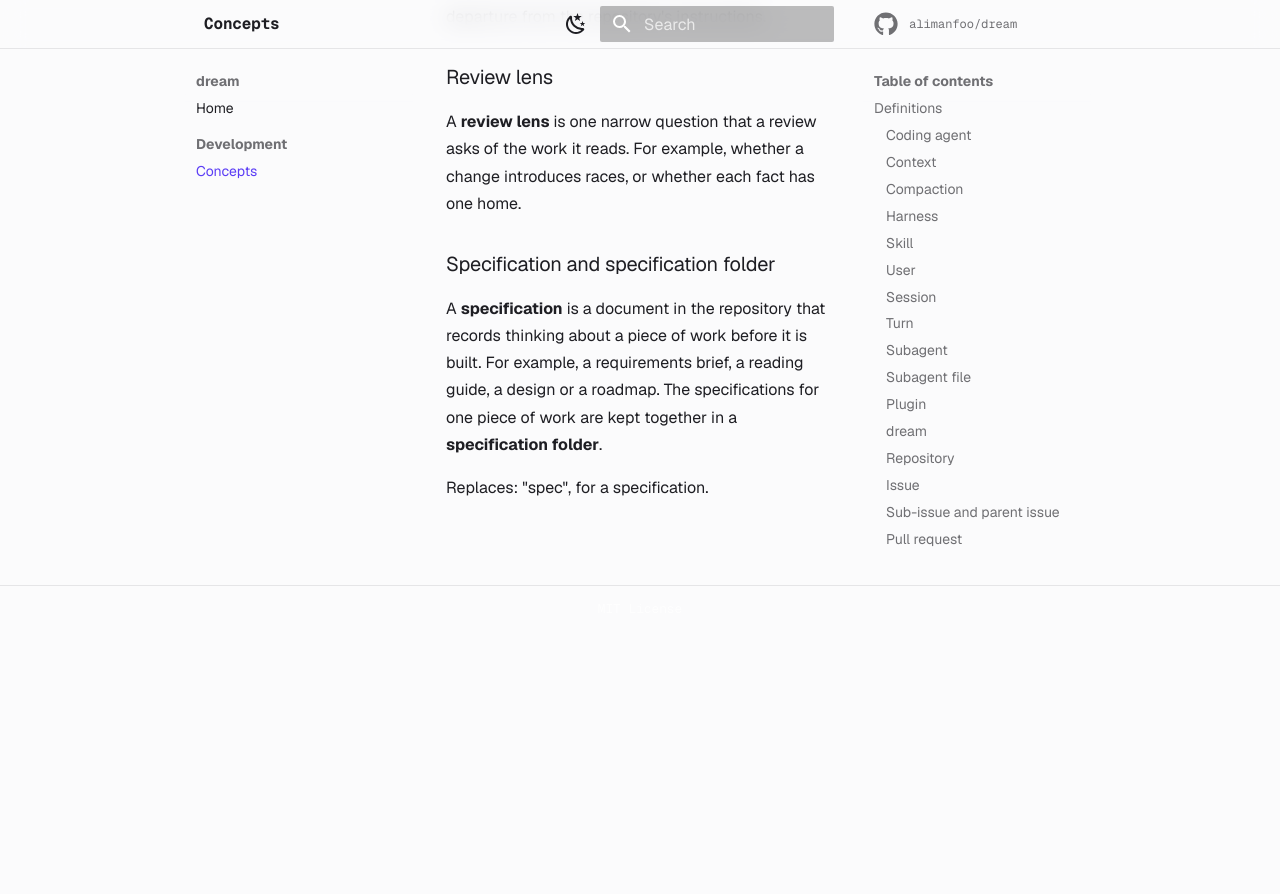
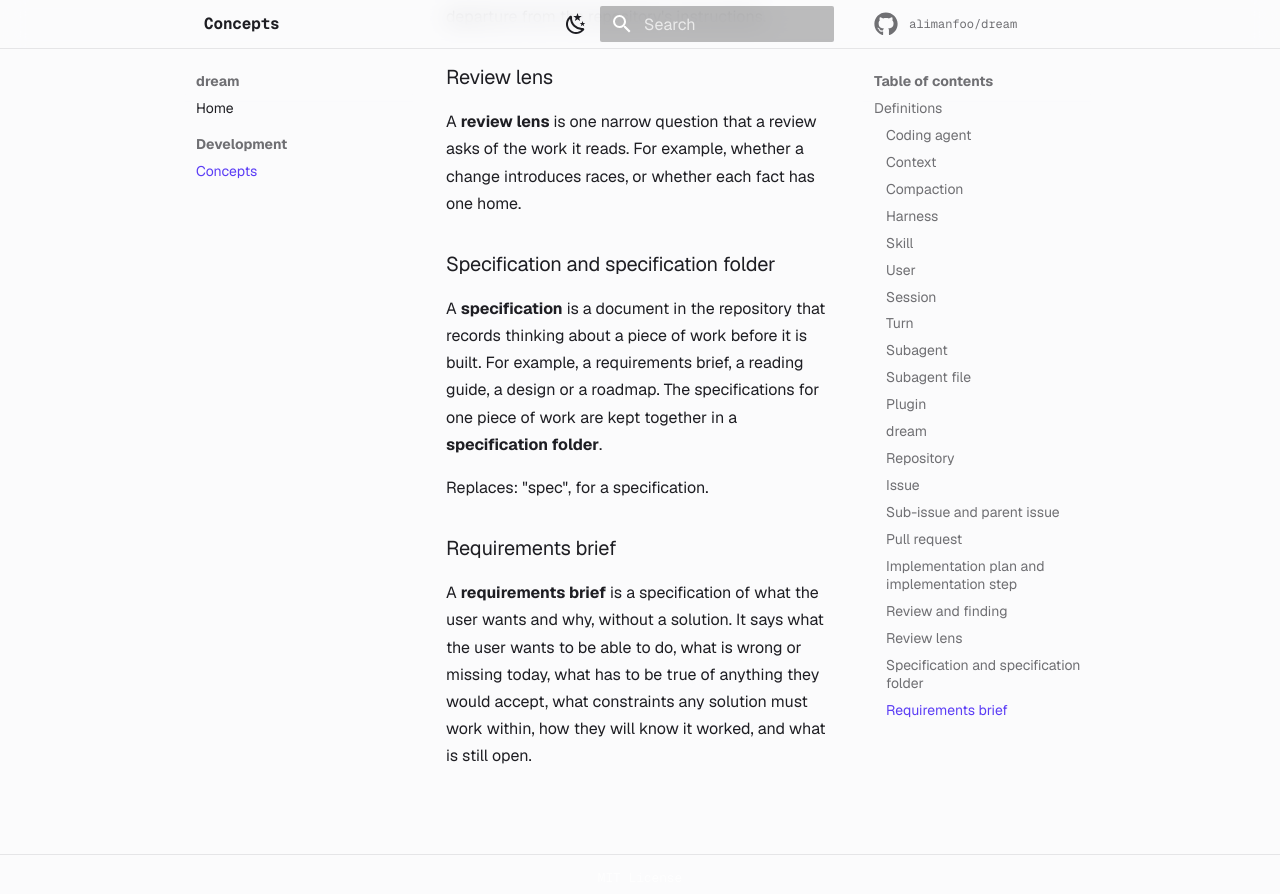
Before and after one commit to alimanfoo/dream, an MkDocs documentation site: the page built from docs/concepts.md, in a window 1280 px wide and 900 px high, scrolled down 4015 px. Shown: the top 894 px of the window. Built offline with MkDocs 1.6.1 and Material for MkDocs 9.7.7, drawn with Linux system fonts in a browser that asks for light colours; comment, search, counter and statistics services are not loaded; before the commit the page ends 4647 px from its top, so only the background shows below that.

Commit message:
Define requirements brief on the concepts page
Co-Authored-By: Claude Opus 5.5 <noreply@anthropic.com>
Claude-Session: https://claude.ai/code/session_01SAXrSgVcjpVDdSG9VdvYxQ

```diff
--- a/docs/concepts.md
+++ b/docs/concepts.md
@@ -137,3 +137,11 @@ guide, a design or a roadmap. The specifications for one piece of work are kept
 together in a **specification folder**.
 
 Replaces: "spec", for a specification.
+
+### Requirements brief
+
+A **requirements brief** is a specification of what the user wants and why,
+without a solution. It says what the user wants to be able to do, what is wrong
+or missing today, what has to be true of anything they would accept, what
+constraints any solution must work within, how they will know it worked, and
+what is still open.
```
